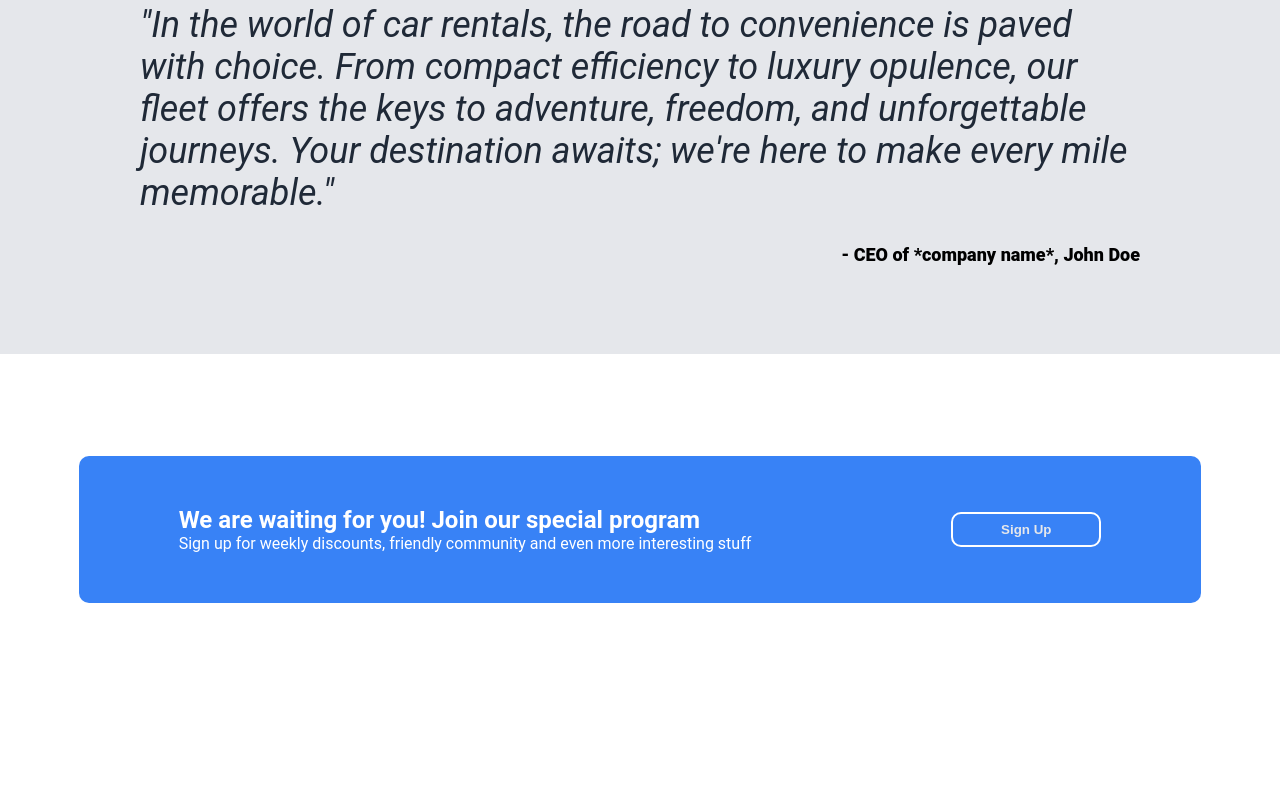
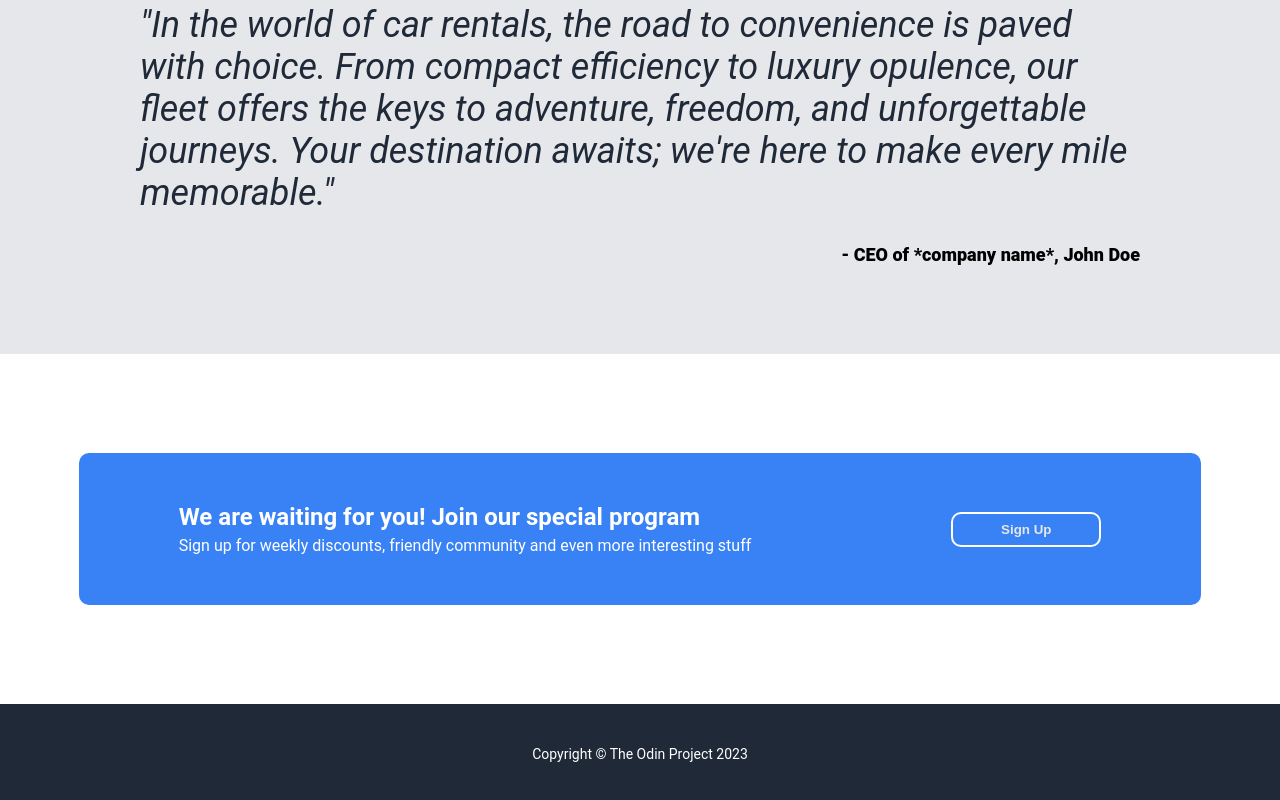
Before and after one commit to KVG24/landing-odin, a plain HTML site: page index.html in a window 1280 px wide. Shown: the part 1246-2046 px from the top of the page. Before the commit the page ends 1950 px from the top, so only its background shows below. Drawn offline with Linux system fonts and the light colour scheme.

Commit message:
Add footer. Lesson complete

```diff
--- a/index.html
+++ b/index.html
@@ -11,7 +11,7 @@
     <div class="container">
         <div class="header">
             <div class="bar">
-                <div class="logo">Header Logo</div>
+                <div class="logo">Company Logo</div>
                 <div class="links">
                     <ul>
                         <li><a href="#" target="_blank" rel="noopener noreferrer">Prices</a></li>
@@ -68,7 +68,7 @@
             </div>
         </div>
         <div class="footer">
-
+            <p>Copyright © The Odin Project 2023</p>
         </div>
     </div>
 </body>
--- a/style.css
+++ b/style.css
@@ -198,6 +198,7 @@ button {
 
 .blue-bar-text > h1 {
     font-size: 24px;
+    margin-bottom: 5px;
 }
 
 .blue-bar-text > p {
@@ -213,3 +214,18 @@ button {
     font-weight: 900;
     width: 150px;
 }
+
+/* FOOTER */
+
+.footer {
+    height: 100px;
+    display: flex;
+    justify-content: center;
+    align-items: center;
+    background-color: #1F2937;
+}
+
+.footer > p {
+    font-size: 14px;
+    color: white;
+}
```
